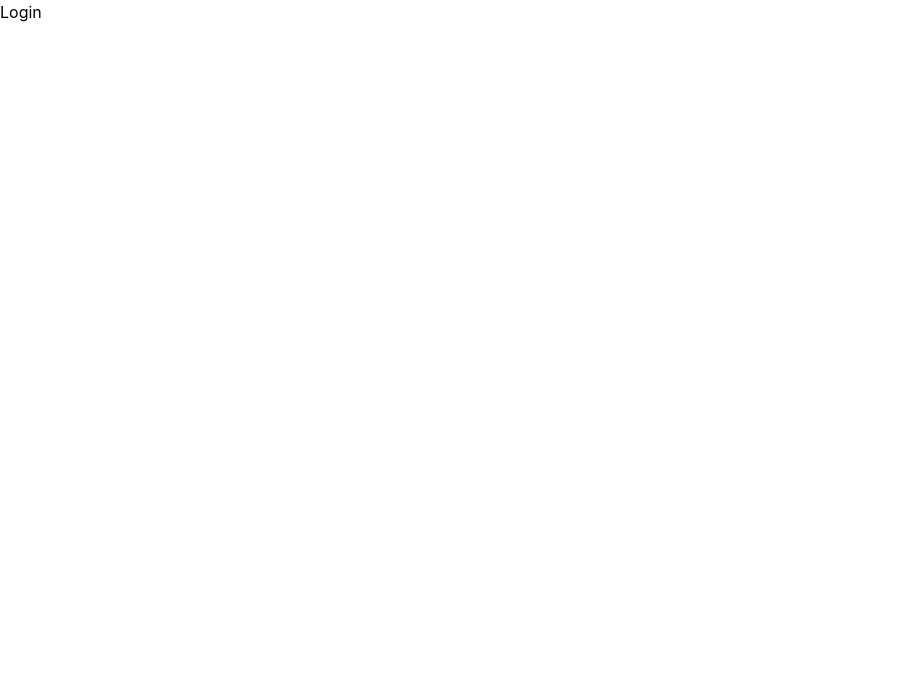
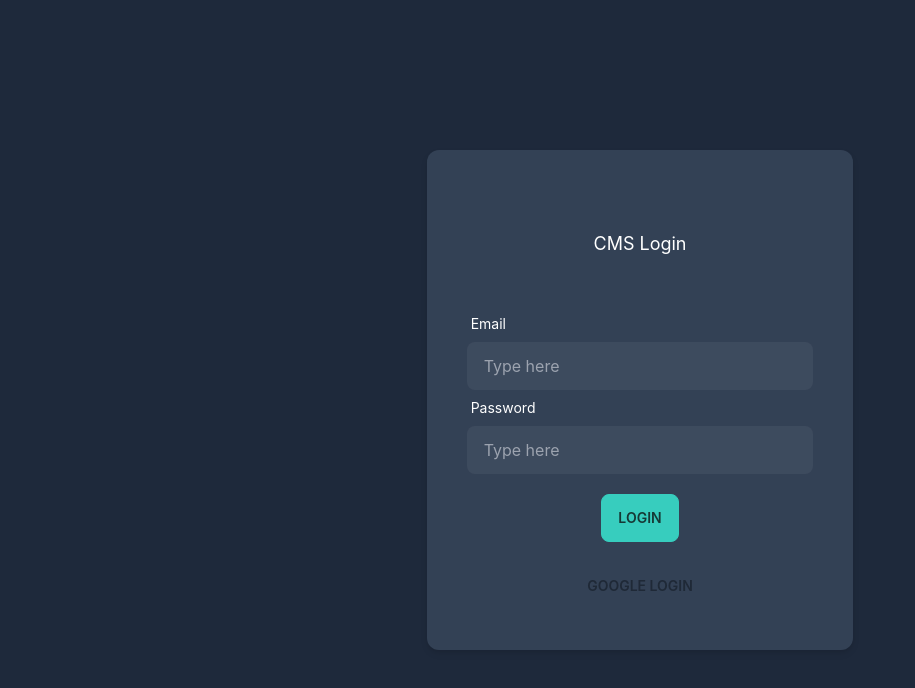
Before and after one commit to RAnis2017/MERN-CMS, a React (Create React App) app: page / in a window 1280 px wide. Shown: the top 688 px of the page, without its empty margins (0-915 px from the left). Built offline with nearby package versions, Linux system fonts and the light colour scheme.

Commit message:
adding login uI and fonts

```diff
--- a/package.json
+++ b/package.json
@@ -3,6 +3,9 @@
   "version": "0.1.0",
   "private": true,
   "dependencies": {
+    "@fortawesome/fontawesome-svg-core": "^6.1.1",
+    "@fortawesome/free-solid-svg-icons": "^6.1.1",
+    "@fortawesome/react-fontawesome": "^0.2.0",
     "@testing-library/jest-dom": "^5.16.4",
     "@testing-library/react": "^13.3.0",
     "@testing-library/user-event": "^13.5.0",
--- a/src/App.js
+++ b/src/App.js
@@ -15,7 +15,7 @@ import Posts from "./Pages/Posts";
 function App(props) {
   return (
     <Router>
-      <div>
+      <div className="min-h-screen">
         <Routes>
           <Route path="/" element={ <Login/> } />
           <Route path="admin" element={ <Admin/> } />
--- a/src/Pages/Login.js
+++ b/src/Pages/Login.js
@@ -8,8 +8,28 @@ import {
 
 function Login(props) {
   return (
-    <div>
-        Login
+    <div className="flex justify-center items-center flex-row min-h-screen bg-slate-800">
+        <div className="flex flex-col justify-center items-center bg-slate-700 p-10 w-4/12 rounded-xl drop-shadow-md">
+          <div className="mb-2 p-10 text-lg text-white">
+              CMS Login
+          </div>
+          <div className="w-full max-w-md">
+            <div class="form-control w-full max-w-md">
+              <label class="label">
+                <span class="label-text text-white">Email</span>
+              </label>
+              <input type="text" placeholder="Type here" class="input input-ghost w-full max-w-md" />
+            </div>
+            <div class="form-control w-full max-w-md">
+              <label class="label">
+                <span class="label-text text-white">Password</span>
+              </label>
+              <input type="password" placeholder="Type here" class="input input-ghost w-full max-w-md" />
+            </div>
+          </div>
+          <button class="btn btn-accent mt-5">Login</button>
+          <button class="btn btn-ghost mt-5">Google Login</button>
+        </div>
     </div>
   )
 }
--- a/tailwind.config.js
+++ b/tailwind.config.js
@@ -6,5 +6,5 @@ module.exports = {
   theme: {
     extend: {},
   },
-  plugins: [],
+  plugins: [require("daisyui")],
 }
```
Also changed, not shown: 1 other file (tests, documents, lock files or other folders).
